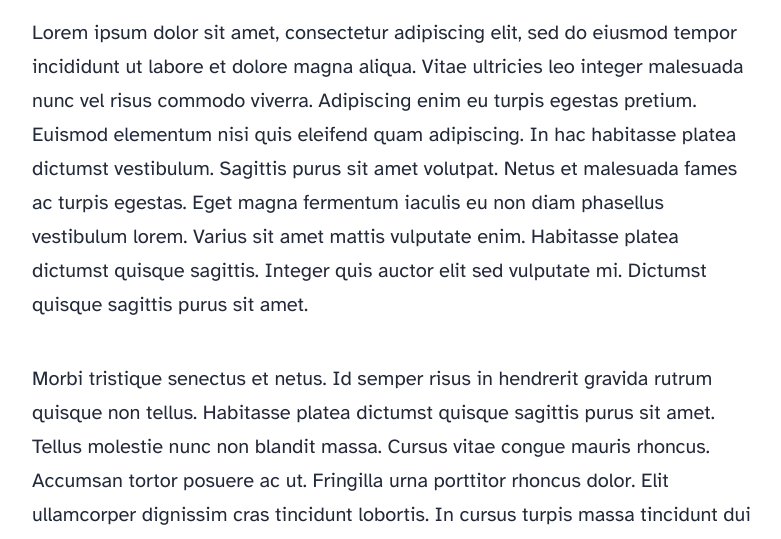
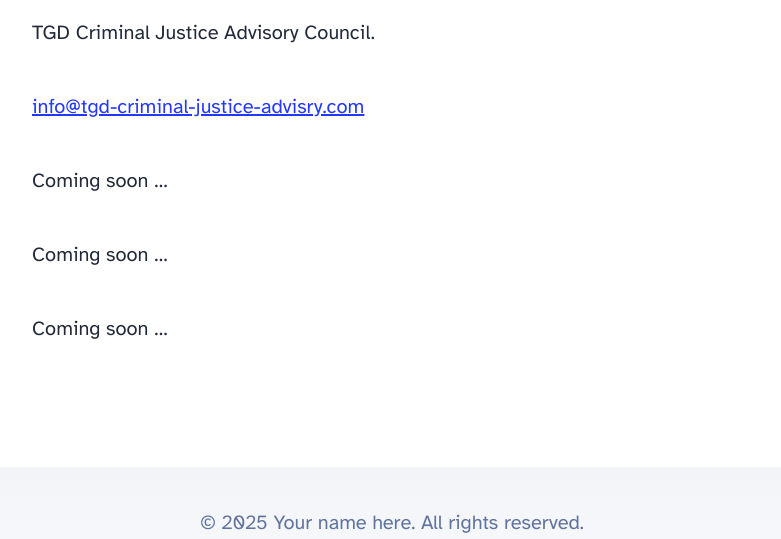
Before and after one commit to prideinjustice/tgdac, an Astro site: page /blog/first-post in a window 1280 px wide. Shown: the part 856-1395 px from the top of the page, without its empty margins (248-1029 px from the left). Built offline with nearby package versions, Linux system fonts and the light colour scheme; Astro itself is replaced by a stand-in of ours.

Commit message:
Update first-post.md

```diff
--- a/src/content/blog/first-post.md
+++ b/src/content/blog/first-post.md
@@ -5,12 +5,12 @@ pubDate: "Jul 08 2022"
 heroImage: "/blog-placeholder-3.jpg"
 ---
 
-Lorem ipsum dolor sit amet, consectetur adipiscing elit, sed do eiusmod tempor incididunt ut labore et dolore magna aliqua. Vitae ultricies leo integer malesuada nunc vel risus commodo viverra. Adipiscing enim eu turpis egestas pretium. Euismod elementum nisi quis eleifend quam adipiscing. In hac habitasse platea dictumst vestibulum. Sagittis purus sit amet volutpat. Netus et malesuada fames ac turpis egestas. Eget magna fermentum iaculis eu non diam phasellus vestibulum lorem. Varius sit amet mattis vulputate enim. Habitasse platea dictumst quisque sagittis. Integer quis auctor elit sed vulputate mi. Dictumst quisque sagittis purus sit amet.
+TGD Criminal Justice Advisory Council.
 
-Morbi tristique senectus et netus. Id semper risus in hendrerit gravida rutrum quisque non tellus. Habitasse platea dictumst quisque sagittis purus sit amet. Tellus molestie nunc non blandit massa. Cursus vitae congue mauris rhoncus. Accumsan tortor posuere ac ut. Fringilla urna porttitor rhoncus dolor. Elit ullamcorper dignissim cras tincidunt lobortis. In cursus turpis massa tincidunt dui ut ornare lectus. Integer feugiat scelerisque varius morbi enim nunc. Bibendum neque egestas congue quisque egestas diam. Cras ornare arcu dui vivamus arcu felis bibendum. Dignissim suspendisse in est ante in nibh mauris. Sed tempus urna et pharetra pharetra massa massa ultricies mi.
+info@tgd-criminal-justice-advisry.com
 
-Mollis nunc sed id semper risus in. Convallis a cras semper auctor neque. Diam sit amet nisl suscipit. Lacus viverra vitae congue eu consequat ac felis donec. Egestas integer eget aliquet nibh praesent tristique magna sit amet. Eget magna fermentum iaculis eu non diam. In vitae turpis massa sed elementum. Tristique et egestas quis ipsum suspendisse ultrices. Eget lorem dolor sed viverra ipsum. Vel turpis nunc eget lorem dolor sed viverra. Posuere ac ut consequat semper viverra nam. Laoreet suspendisse interdum consectetur libero id faucibus. Diam phasellus vestibulum lorem sed risus ultricies tristique. Rhoncus dolor purus non enim praesent elementum facilisis. Ultrices tincidunt arcu non sodales neque. Tempus egestas sed sed risus pretium quam vulputate. Viverra suspendisse potenti nullam ac tortor vitae purus faucibus ornare. Fringilla urna porttitor rhoncus dolor purus non. Amet dictum sit amet justo donec enim.
+Coming soon ...
 
-Mattis ullamcorper velit sed ullamcorper morbi tincidunt. Tortor posuere ac ut consequat semper viverra. Tellus mauris a diam maecenas sed enim ut sem viverra. Venenatis urna cursus eget nunc scelerisque viverra mauris in. Arcu ac tortor dignissim convallis aenean et tortor at. Curabitur gravida arcu ac tortor dignissim convallis aenean et tortor. Egestas tellus rutrum tellus pellentesque eu. Fusce ut placerat orci nulla pellentesque dignissim enim sit amet. Ut enim blandit volutpat maecenas volutpat blandit aliquam etiam. Id donec ultrices tincidunt arcu. Id cursus metus aliquam eleifend mi.
+Coming soon ...
 
-Tempus quam pellentesque nec nam aliquam sem. Risus at ultrices mi tempus imperdiet. Id porta nibh venenatis cras sed felis eget velit. Ipsum a arcu cursus vitae. Facilisis magna etiam tempor orci eu lobortis elementum. Tincidunt dui ut ornare lectus sit. Quisque non tellus orci ac. Blandit libero volutpat sed cras. Nec tincidunt praesent semper feugiat nibh sed pulvinar proin gravida. Egestas integer eget aliquet nibh praesent tristique magna.
+Coming soon ...
```
